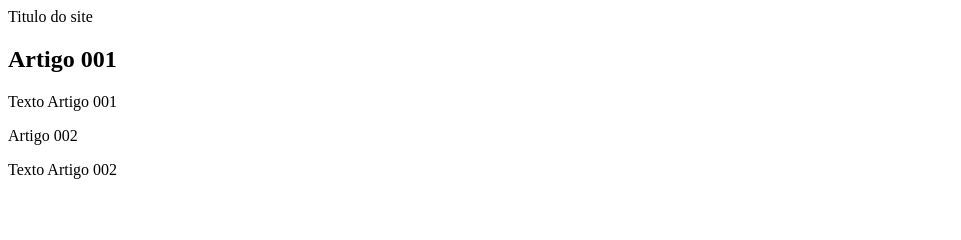
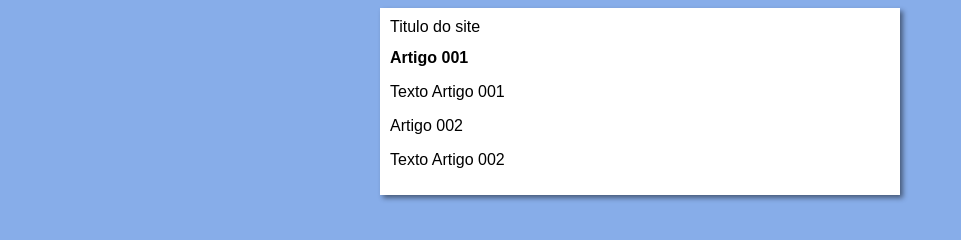
Before and after one commit to vandersonamaral/projeto-site, a plain HTML site: page index.html in a window 1280 px wide. Shown: the whole page, without its empty margins (0-961 px from the left). Drawn offline with Linux system fonts and the light colour scheme.

Commit message:
início do design

```diff
--- /dev/null
+++ b/estilos/style.css
@@ -0,0 +1,16 @@
+*{
+    font-family: Arial, Helvetica, sans-serif;
+    font-size: 16px;
+}
+
+body {
+    background-color: rgb(135, 173, 233);
+}
+
+main{
+    background-color: white;
+    width: 500px;
+    margin: auto;
+    padding: 10px;
+    box-shadow: 3px 3px 5px rgba(0, 0, 0, 0.473);
+}
--- a/index.html
+++ b/index.html
@@ -4,6 +4,7 @@
     <meta charset="UTF-8">
     <meta name="viewport" content="width=device-width, initial-scale=1.0">
     <title>Titulo do site</title>
+    <link rel="stylesheet" href="estilos/style.css">
 </head>
 <body>
     <main>
```
